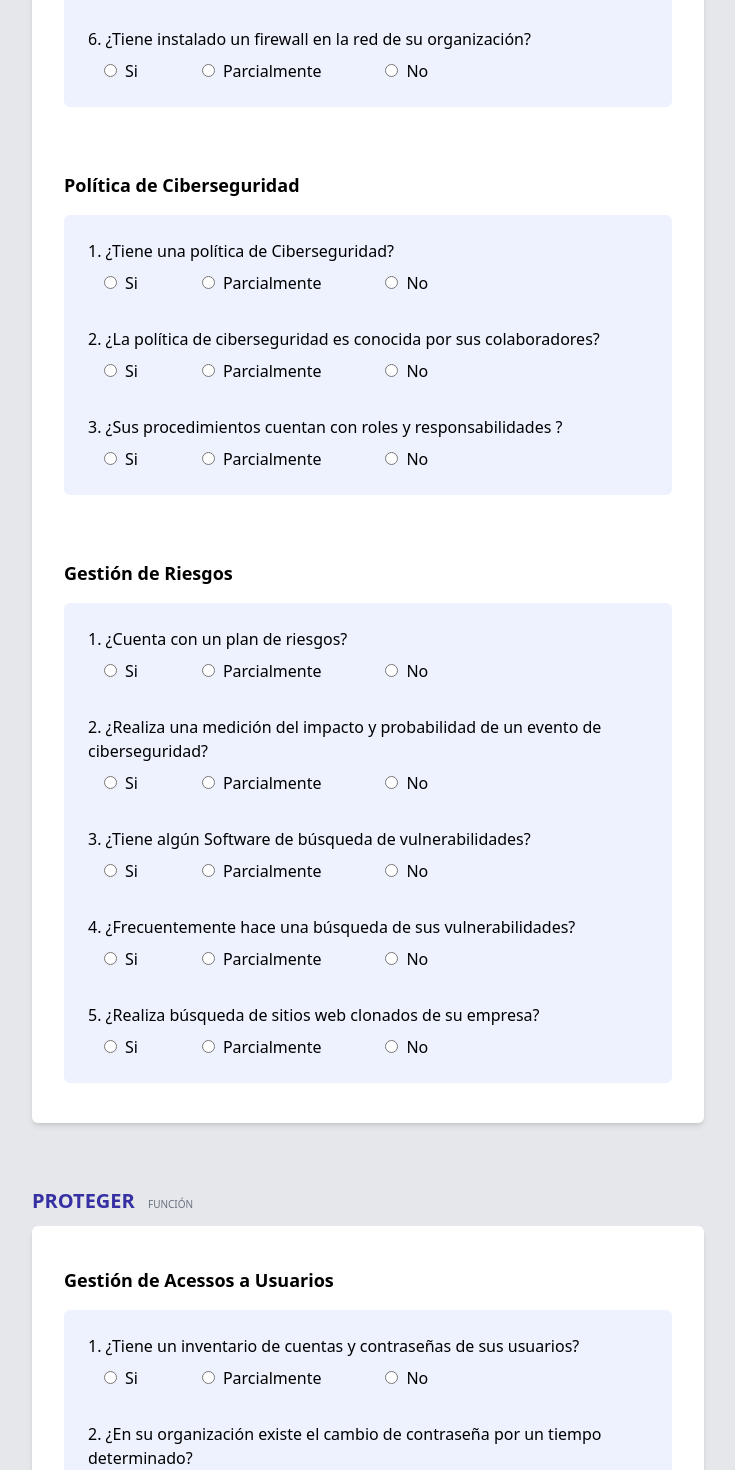
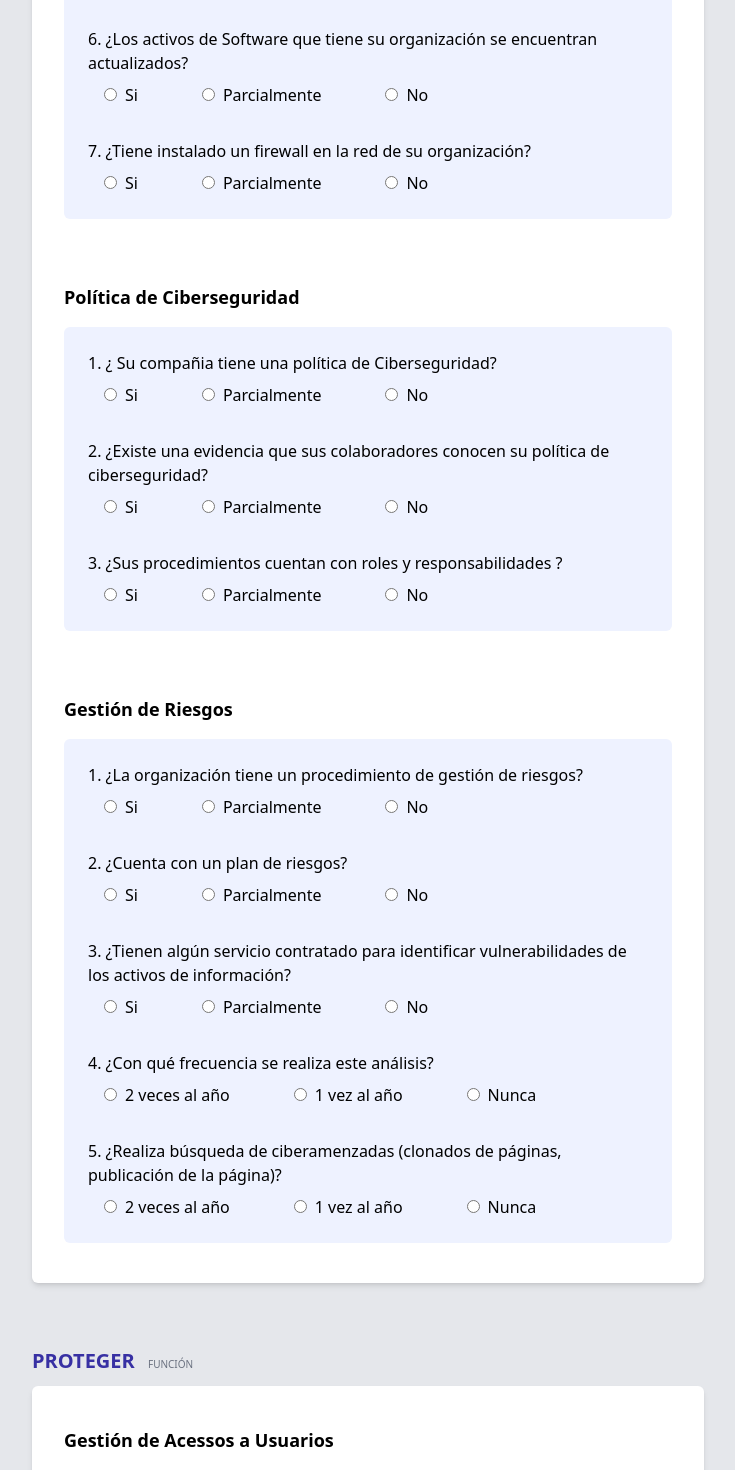
Before and after one commit to angeloedu11/Formulario-TP2, a Next.js app: page / in a window 1280 px wide. Shown: the part 840-2310 px from the top of the page, without its empty margins (272-1007 px from the left). Built offline with nearby package versions, Linux system fonts and the light colour scheme.

Commit message:
Update index.tsx

```diff
--- a/pages/index.tsx
+++ b/pages/index.tsx
@@ -104,10 +104,14 @@ const Home: NextPage = () => {
               nombre: "Inventario de Activos",
               preguntas: [
                 {
+                  pregunta: "¿Realiza el inventario de activos en su compañía?",
+                  recomendacion:
+                    "Se recomienda contar con un invetario de activos activos ya que ayuda a emplear sus activos de manera más efectiva, y a evitar compras innecesarias de activos mediante la reutilización de los recursos existentes.",
+                },
+                {
                   pregunta: "¿Clasifica los activos de su compañia?",
                   recomendacion:
                     "Se recomienda contar con una clasificación de los activos de la compañía tanto de software como de hardware",
-                  tipo: "tiempoPorAnio",
                 },
                 {
                   pregunta:
@@ -128,7 +132,7 @@ const Home: NextPage = () => {
                 },
                 {
                   pregunta:
-                    "¿Los activos que tiene su organización se encuentran actualizados?",
+                    "¿Los activos de Software que tiene su organización se encuentran actualizados?",
                   recomendacion:
                     "Se recomienda que sus activos siempre estén actualizados para si evitar una posible amenaza cibernetica.",
                 },
@@ -144,13 +148,13 @@ const Home: NextPage = () => {
               nombre: "Política de Ciberseguridad",
               preguntas: [
                 {
-                  pregunta: "¿Tiene una política de Ciberseguridad?",
+                  pregunta: "¿ Su compañia tiene una política de Ciberseguridad?",
                   recomendacion:
                     "Se recomienda tener una política de cibersegurida clara y sencilla para que lo entiendan todos sus colaboradores y pueda tener control de las ciberamenazas",
                 },
                 {
                   pregunta:
-                    "¿La política de ciberseguridad es conocida por sus colaboradores?",
+                    "¿Existe una evidencia que sus colaboradores conocen su política de ciberseguridad?",
                   recomendacion:
                     "Se recomienda que la política la conozcan todos sus colaboradores, ya que asi tendra una mejor cultura de ciberseguridad en su organización.",
                 },
@@ -166,33 +170,35 @@ const Home: NextPage = () => {
               nombre: "Gestión de Riesgos",
               preguntas: [
                 {
-                  pregunta: "¿Cuenta con un plan de riesgos?",
+                  pregunta: "¿La organización tiene un procedimiento de gestión de riesgos?",
                   recomendacion:
                     "Se recomienda contar con un plan de riesgos para prevenir la interrupción de su negocio y aumentar la estabilidad del mismo.",
                 },
                 {
                   pregunta:
-                    "¿Realiza una medición del impacto y probabilidad de un evento de ciberseguridad?",
+                    "¿Cuenta con un plan de riesgos?",
                   recomendacion:
                     "Se recomienda Contar con un plan para la gestión de riesgo y busqueda de vulnerabilidades.",
                 },
                 {
                   pregunta:
-                    "¿Tiene algún Software de búsqueda de vulnerabilidades?",
+                    "¿Tienen algún servicio contratado para identificar vulnerabilidades de los activos de información?",
                   recomendacion:
                     "Se recomienda contar con un servicio de análisis de vulnerabilidades, siendo así, la mejor manera de mantener la continuidad y eficiencia de los procesos para que este preparado para cualquier eventualidad, evitando daños de varios tipos para la empresa",
                 },
                 {
                   pregunta:
-                    "¿Frecuentemente hace una búsqueda de sus vulnerabilidades?",
+                    "¿Con qué frecuencia se realiza este análisis?",
                   recomendacion:
                     "Se recomienda que los análisis de vulnerabilidades se deben realizar de manera periódica. Debido al creciente número de vulnerabilidades a lo largo de los años.",
+                  tipo: "tiempoPorAnio",
                 },
                 {
                   pregunta:
-                    "¿Realiza búsqueda de sitios web clonados de su empresa?",
+                    "¿Realiza búsqueda de ciberamenzadas (clonados de páginas, publicación de la página)?",
                   recomendacion:
                     "Se recomienda realice búsqiedas de sitios web clonados, ya que sera de gran ayuda para evitar estafas para sus usuarios.",
+                    tipo: "tiempoPorAnio",
                 },
               ],
             },
@@ -206,15 +212,22 @@ const Home: NextPage = () => {
               preguntas: [
                 {
                   pregunta:
-                    "¿Tiene un inventario de cuentas y contraseñas de sus usuarios?",
+                    "¿Tiene un inventario de credenciales de sus empleados?",
                   recomendacion:
                     "Se recomienda tener un inventarios de las cuentas de usuarios que tiene su empresa para asi empezar a gestionarlas y saber que usuarios aun estan activos y darles de baja.",
                 },
                 {
                   pregunta:
-                    "¿En su organización existe el cambio de contraseña por un tiempo determinado?",
+                    "¿En su organización tienen la política de cambios de contraseñas por un tiempo determinado?",
                   recomendacion:
                     "Se recomienda que exista el cambio de contraseña en un tiempo determinado para asi mantener sus cuentas seguras.",
+                },
+                {
+                  pregunta:
+                    "¿Cuántas veces se cambia las contraseñas?",
+                  recomendacion:
+                    "Se recomienda que exista el cambio de contraseña en un tiempo determinado para asi mantener sus cuentas seguras.",
+                  tipo: "tiempoPorAnio",
                 },
                 {
                   pregunta:
@@ -245,19 +258,19 @@ const Home: NextPage = () => {
                 },
                 {
                   pregunta:
-                    "¿Cuenta con alguna herramienta para la seguridad en la nube?",
+                    "En el contrato del servicio del proveedor de la nube ¿Tiene cláusulas de protección de datos, perdida de información, seguridad, hackeo?",
                   recomendacion:
                     "Se recomienda tener alguna herramienta para la seguridad en la nube",
                 },
                 {
                   pregunta:
-                    "¿El almacenamiento de su backup se encuentra en la nube?",
+                    "¿En el contrato el almacenamiento de su backuo se encuentra en la nube?",
                   recomendacion:
                     "Se recomienda que su almacenamiento de backup se encuentre en la nube",
                 },
                 {
                   pregunta:
-                    "¿El almacenamiento que comparte en la nube esta cifrado?",
+                    "¿La información que comparte en la nube esta cifrado?",
                   recomendacion:
                     "Se recomienda que el almacenamiento de la nube este cifrado",
                 },
@@ -282,6 +295,7 @@ const Home: NextPage = () => {
                   pregunta: "¿Realiza campañas de capacitación a su personal?",
                   recomendacion:
                     "Se recomienda realizar campañas de capacitación a su personal",
+                  tipo: "tiempoPorAnio",
                 },
                 {
                   pregunta: "¿Realiza pruebas de ingeniería social?",
@@ -290,22 +304,7 @@ const Home: NextPage = () => {
                 },
               ],
             },
-            {
-              nombre: "Plan de respuesta y recuperación",
-              preguntas: [
-                {
-                  pregunta: "¿Tiene un plan de respuesta ante un incidente?",
-                  recomendacion:
-                    "Se recomienda tener un plan de respuesta ante un incidente",
-                },
-                {
-                  pregunta:
-                    "¿Existe roles y responsabilidades en su equipo de recuperación?",
-                  recomendacion:
-                    "Se recomienda que existan roles y responsabilidades en su equipo de recuperación",
-                },
-              ],
-            },
+
             {
               nombre: "Seguridad de proveedores",
               preguntas: [
@@ -340,7 +339,7 @@ const Home: NextPage = () => {
                 },
                 {
                   pregunta:
-                    "¿Los colaboradores cuentan con un correo para el uso laboral?",
+                    "¿Los colaboradores cuentan con un correo empresarial para el uso laboral?",
                   recomendacion:
                     "Se recomienda que los colaboradores cuentan con un correo para el uso laboral",
                 },
@@ -352,7 +351,7 @@ const Home: NextPage = () => {
                 },
                 {
                   pregunta:
-                    "¿Cuentan con acuerdos de confidencialidad de información?",
+                    "¿Cuentan con acuerdos de confidencialidad de información con los empleados?",
                   recomendacion:
                     "Se recomienda tener acuerdos de confidencialidad de información",
                 },
@@ -363,6 +362,22 @@ const Home: NextPage = () => {
         {
           nombre: "Responder",
           dominios: [
+            {
+              nombre: "Plan de respuesta y recuperación",
+              preguntas: [
+                {
+                  pregunta: "¿Tiene un plan de respuesta ante un incidente?",
+                  recomendacion:
+                    "Se recomienda tener un plan de respuesta ante un incidente",
+                },
+                {
+                  pregunta:
+                    "¿Existe roles y responsabilidades en su equipo de recuperación?",
+                  recomendacion:
+                    "Se recomienda que existan roles y responsabilidades en su equipo de recuperación",
+                },
+              ],
+            },
             {
               nombre: "Ejecución de respuestas ante incidentes",
               preguntas: [
@@ -396,6 +411,12 @@ const Home: NextPage = () => {
                 {
                   pregunta:
                     "¿Cuenta con un plan de recuperación despues de finalizar actividades ante un evento de ciberseguridad?",
+                  recomendacion:
+                    "Se recomienda tener un plan de recuperación despues de finalizar actividades ante un evento de ciberseguridad",
+                },
+                {
+                  pregunta:
+                    "¿Tiene un plan DRP en su organización?",
                   recomendacion:
                     "Se recomienda tener un plan de recuperación despues de finalizar actividades ante un evento de ciberseguridad",
                 },
```
